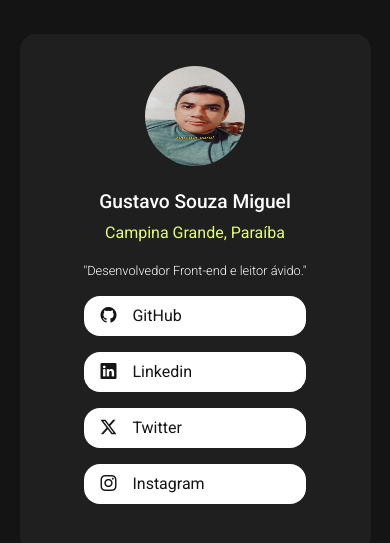
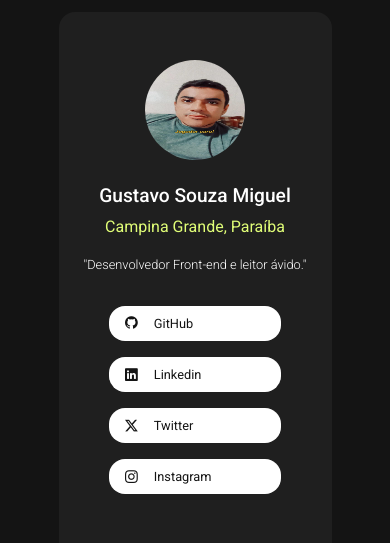
Before and after one commit to gustavomiguel33/Social-links-profile, a plain HTML site: page index.html in a window 390 px wide. Shown: the part 129-672 px from the top of the page. Drawn offline with nearby package versions, Linux system fonts and the light colour scheme.

Commit message:
Finalizado estilização mobile

```diff
--- a/assets/css/style.scss
+++ b/assets/css/style.scss
@@ -20,11 +20,11 @@
   }
 
   .container {
-    width: 90%;
+    max-width: 70%;
     background-color: #1F1F1F;
     color: #FFF;
 
-    padding: 2rem 0;
+    padding: 3rem 0;
     border-radius: 1rem;
 
     .header {
@@ -64,7 +64,7 @@
     .main {
 
       max-width: 70%;
-      margin: 0 auto;
+      margin: 2rem auto;
 
       ul {
         width: 90%;
@@ -82,11 +82,14 @@
           border-radius: 1rem;
 
           a {
+
+            width: 100%;
+            display: block;
+
             text-decoration: none;
             color: #141414;
             cursor: pointer;
-            width: 100%;
-            display: block;
+            font-size: .8rem;
 
             i {
               margin-right: 1rem;
```
Also changed, not shown: assets/css/style.css, 1 other file.
